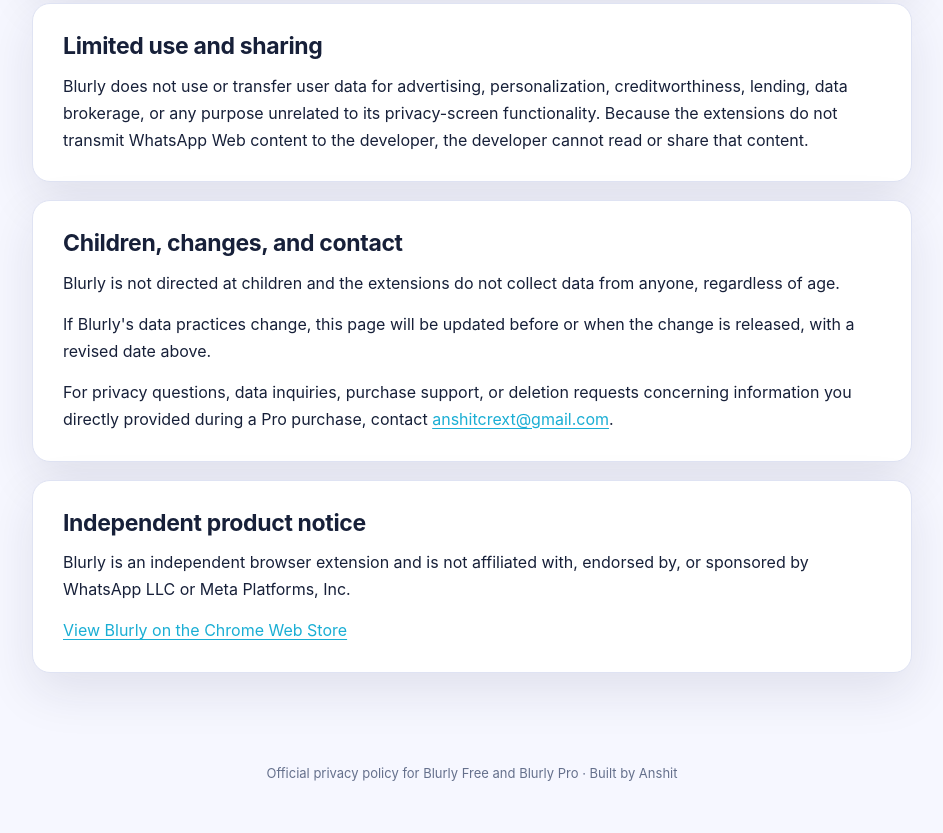
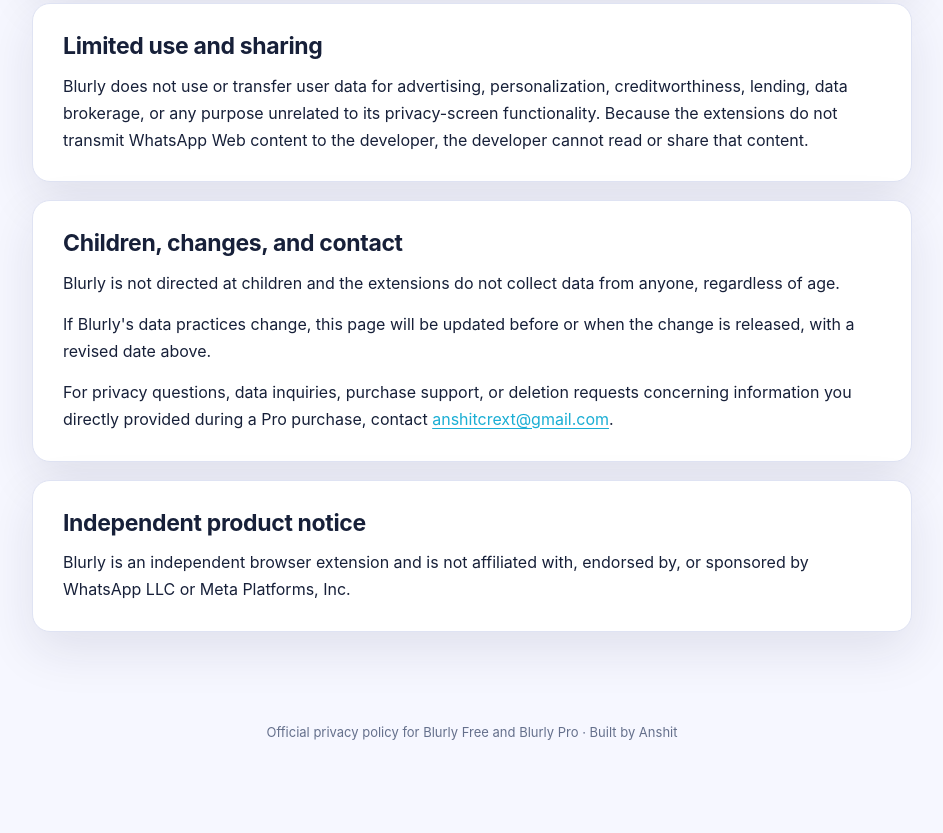
Before and after one commit to aviation-ai-engineer/blurly, a browser extension: page docs/index.html in a window 1280 px wide. Shown: the part 2951-3784 px from the top of the page, without its empty margins (168-1111 px from the left). After the commit the page ends 3743 px from the top, so only its background shows below. Drawn offline with Linux system fonts and the light colour scheme.

Commit message:
Remove outdated Chrome Web Store listing link

```diff
--- a/docs/index.html
+++ b/docs/index.html
@@ -220,7 +220,6 @@
   <section>
     <h2>Independent product notice</h2>
     <p>Blurly is an independent browser extension and is not affiliated with, endorsed by, or sponsored by WhatsApp LLC or Meta Platforms, Inc.</p>
-    <p><a href="https://chromewebstore.google.com/detail/blurly-%E2%80%94-privacy-screen-f/phffndgpcpjbkjemdfldenhpmnolhohi" target="_blank" rel="noopener">View Blurly on the Chrome Web Store</a></p>
   </section>
 </main>
 
```
